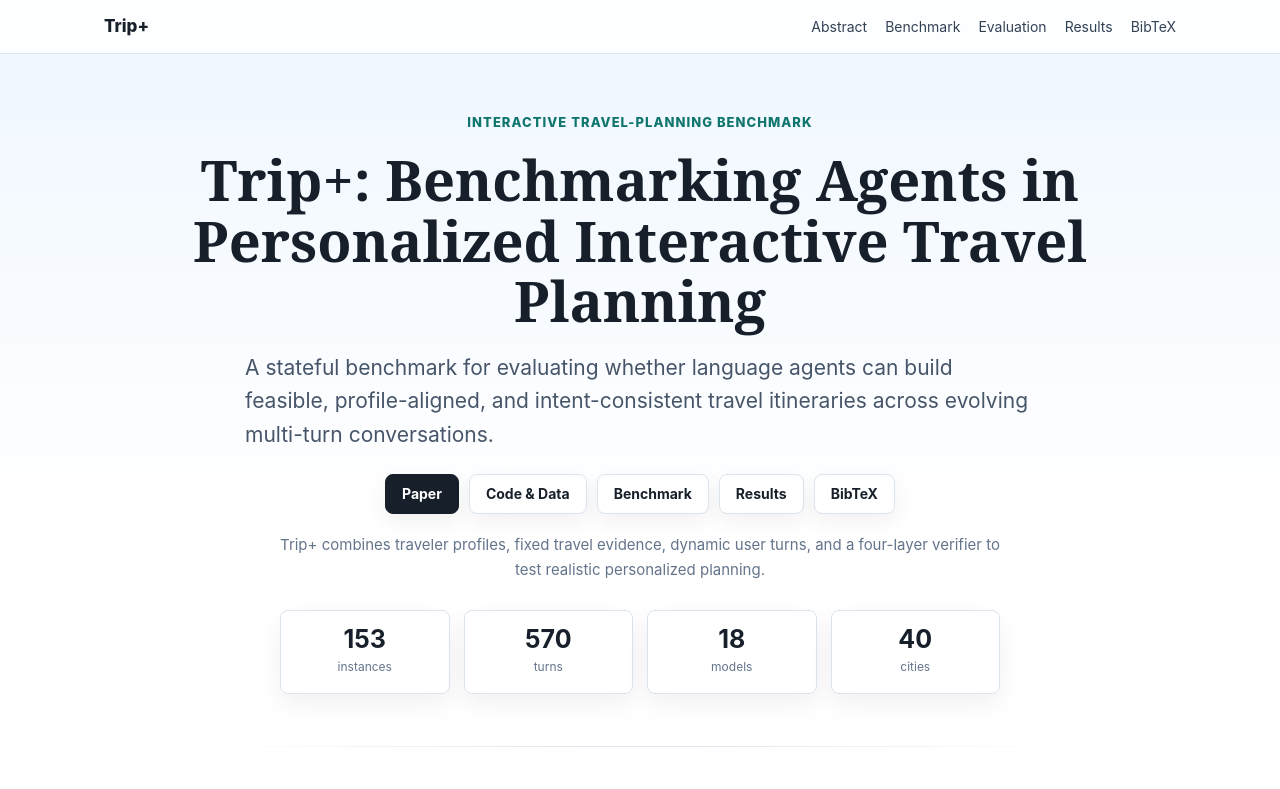
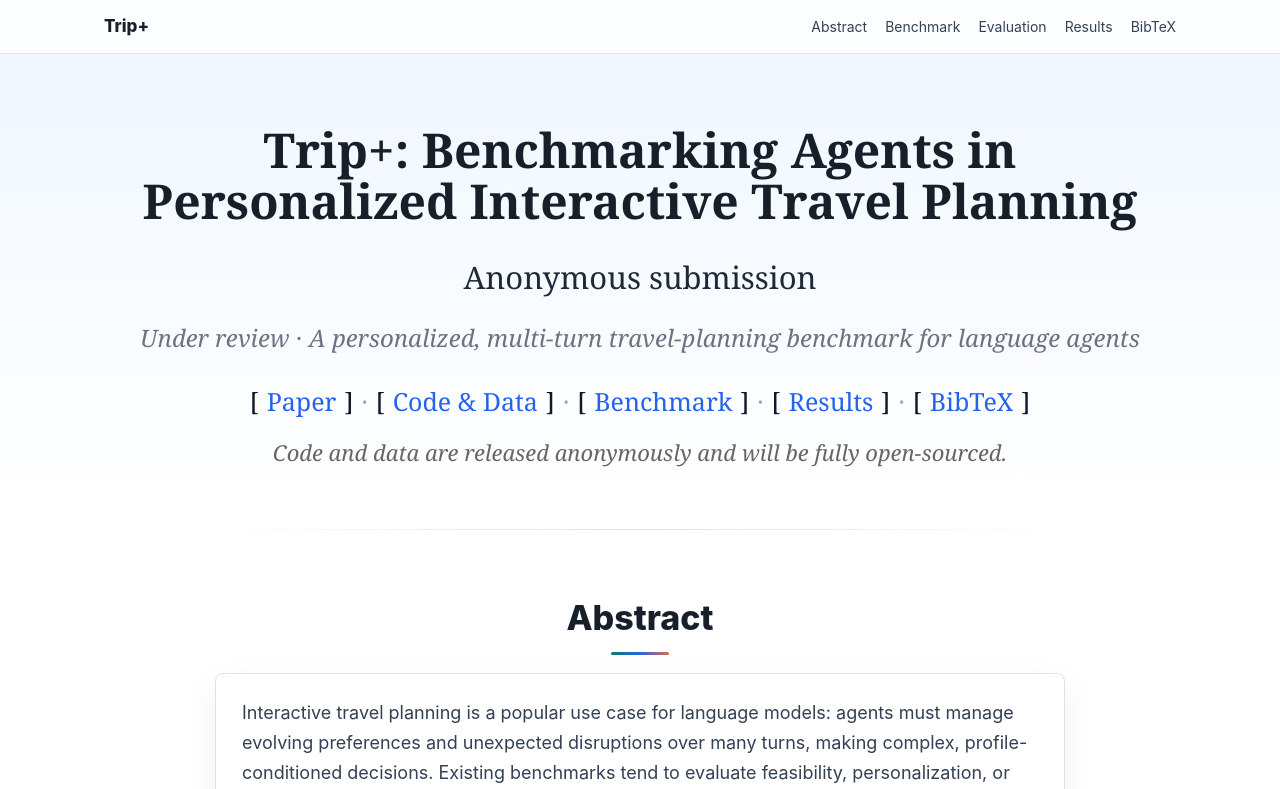
Before and after one commit to junle-chen/trip-plus-site, a plain HTML site: page index.html in a window 1280 px wide. Shown: the top 789 px of the page. Drawn offline with Linux system fonts and the light colour scheme.

Commit message:
Restore academic header wording

```diff
--- a/index.html
+++ b/index.html
@@ -66,9 +66,9 @@
   .navlinks a{color:#334155;}
   .wrap{max-width:var(--maxw);margin:0 auto;padding:0 24px 80px;}
   header.hero{
-    max-width:980px;
+    max-width:1080px;
     margin:0 auto;
-    padding:58px 0 34px;
+    padding:70px 0 42px;
     text-align:center;
   }
   .eyebrow{
@@ -81,75 +81,54 @@
   }
   h1{
     font-family:ui-serif,Georgia,"Times New Roman",serif;
-    font-size:56px;
+    font-size:48px;
     line-height:1.08;
     font-weight:800;
-    margin:0 auto 20px;
+    margin:0 auto 32px;
     letter-spacing:0;
-    max-width:930px;
+    max-width:1050px;
   }
   .subtitle{
-    max-width:790px;
-    color:#475569;
-    font-size:21px;
-    line-height:1.6;
-    margin:0 auto 22px;
+    max-width:1000px;
+    color:#6b7280;
+    font-family:ui-serif,Georgia,"Times New Roman",serif;
+    font-size:24px;
+    font-style:italic;
+    line-height:1.5;
+    margin:24px auto 28px;
   }
-  .authors{font-size:16px;color:#475569;margin:10px 0 0;}
+  .authors{
+    color:#1f2937;
+    font-family:ui-serif,Georgia,"Times New Roman",serif;
+    font-size:31px;
+    line-height:1.2;
+    margin:0;
+  }
   .venue{font-size:15px;color:var(--muted);font-style:normal;margin:4px 0 20px;}
   .links{
     display:flex;
     flex-wrap:wrap;
     justify-content:center;
-    gap:10px;
-    margin:22px 0 0;
-    line-height:1;
+    gap:8px;
+    margin:26px 0 0;
+    color:#222;
+    font-family:ui-serif,Georgia,"Times New Roman",serif;
+    font-size:25px;
+    line-height:1.4;
   }
-  .links .sep{display:none;}
-  .links a,
-  .button{
-    display:inline-flex;
-    align-items:center;
-    justify-content:center;
-    min-height:40px;
-    padding:10px 16px;
-    border:1px solid var(--line);
-    border-radius:8px;
-    background:#fff;
-    color:#17202a;
-    font-size:14px;
-    font-weight:700;
-    box-shadow:0 8px 22px rgba(15,23,42,.06);
-    text-decoration:none;
-  }
-  .links a:first-of-type{
-    background:var(--ink);
-    border-color:var(--ink);
-    color:#fff;
-  }
+  .links .sep{color:#9ca3af;}
+  .links a{color:#2563eb;text-decoration:none;}
+  .links a:hover{text-decoration:underline;}
+  .links .bracket{color:#111827;}
   .anon-note{
-    max-width:720px;
-    color:var(--muted);
-    font-size:15px;
+    max-width:920px;
+    color:#666;
+    font-family:ui-serif,Georgia,"Times New Roman",serif;
+    font-size:22px;
+    font-style:italic;
+    line-height:1.45;
     margin:18px auto 0;
   }
-  .hero-metrics{
-    display:grid;
-    grid-template-columns:repeat(4,1fr);
-    gap:14px;
-    margin:28px auto 0;
-    max-width:720px;
-  }
-  .hero-metric{
-    border:1px solid var(--line);
-    border-radius:8px;
-    padding:15px 12px;
-    background:rgba(255,255,255,.78);
-    text-align:center;
-    box-shadow:0 10px 26px rgba(15,23,42,.06);
-  }
-  .hero-metric b{display:block;font-size:25px;line-height:1.1;color:var(--ink);}
-  .hero-metric span{display:block;color:var(--muted);font-size:12px;margin-top:4px;}
   .stars{
     height:1px;
     margin:18px auto 56px;
@@ -425,8 +404,10 @@
     .nav{align-items:flex-start;flex-direction:column;gap:8px;}
     .navlinks{flex-wrap:wrap;gap:12px;}
     header.hero{padding:44px 0 30px;}
-    h1{font-size:44px;}
-    .subtitle{font-size:18px;}
+    h1{font-size:40px;}
+    .authors{font-size:26px;}
+    .subtitle{font-size:20px;}
+    .links{font-size:22px;}
     .construction-flow{grid-template-columns:1fr 1fr;}
     .construction-flow:before,
     .construction-flow:after{display:none;}
@@ -436,9 +417,8 @@
     .wrap{padding:0 18px 64px;}
     .nav{padding:10px 18px;}
     .navlinks{font-size:13px;}
-    h1{font-size:36px;}
+    h1{font-size:31px;}
     h2{font-size:28px;}
-    .hero-metrics,
     .stats{grid-template-columns:repeat(2,1fr);}
     .modes{grid-template-columns:1fr;}
     .lead{padding:18px;}
@@ -472,29 +452,24 @@
   <!-- ===================== HEADER ===================== -->
   <header class="hero">
     <div>
-      <div class="eyebrow">Interactive travel-planning benchmark</div>
       <h1>Trip+: Benchmarking Agents in Personalized Interactive Travel Planning</h1>
+      <div class="authors">Anonymous submission</div>
       <p class="subtitle">
-        A stateful benchmark for evaluating whether language agents can build feasible,
-        profile-aligned, and intent-consistent travel itineraries across evolving multi-turn
-        conversations.
+        Under review · A personalized, multi-turn travel-planning benchmark for language agents
       </p>
       <div class="links">
-        <a href="assets/Trip_Plus_paper.pdf">Paper</a>
-        <a href="https://anonymous.4open.science/r/trip-plus-BE40" target="_blank" rel="noopener">Code &amp; Data</a>
-        <a href="#benchmark">Benchmark</a>
-        <a href="#results">Results</a>
-        <a href="#cite">BibTeX</a>
+        <span class="bracket">[</span> <a href="assets/Trip_Plus_paper.pdf">Paper</a> <span class="bracket">]</span>
+        <span class="sep">·</span>
+        <span class="bracket">[</span> <a href="https://anonymous.4open.science/r/trip-plus-BE40" target="_blank" rel="noopener">Code &amp; Data</a> <span class="bracket">]</span>
+        <span class="sep">·</span>
+        <span class="bracket">[</span> <a href="#benchmark">Benchmark</a> <span class="bracket">]</span>
+        <span class="sep">·</span>
+        <span class="bracket">[</span> <a href="#results">Results</a> <span class="bracket">]</span>
+        <span class="sep">·</span>
+        <span class="bracket">[</span> <a href="#cite">BibTeX</a> <span class="bracket">]</span>
       </div>
       <div class="anon-note">
-        Trip+ combines traveler profiles, fixed travel evidence, dynamic user turns, and a
-        four-layer verifier to test realistic personalized planning.
-      </div>
-      <div class="hero-metrics">
-        <div class="hero-metric"><b>153</b><span>instances</span></div>
-        <div class="hero-metric"><b>570</b><span>turns</span></div>
-        <div class="hero-metric"><b>18</b><span>models</span></div>
-        <div class="hero-metric"><b>40</b><span>cities</span></div>
+        Code and data are released anonymously and will be fully open-sourced.
       </div>
     </div>
   </header>
@@ -867,8 +842,8 @@
     <pre class="cite">@inproceedings{tripplus2026,
   title     = {Trip+: Benchmarking Agents in Personalized
                Interactive Travel Planning},
-  author    = {Anonymous ACL submission},
-  booktitle = {Under review at ACL},
+  author    = {Anonymous submission},
+  booktitle = {Under review},
   year      = {2026},
   note      = {Code and data: https://anonymous.4open.science/r/trip-plus-BE40}
 }</pre>
```
